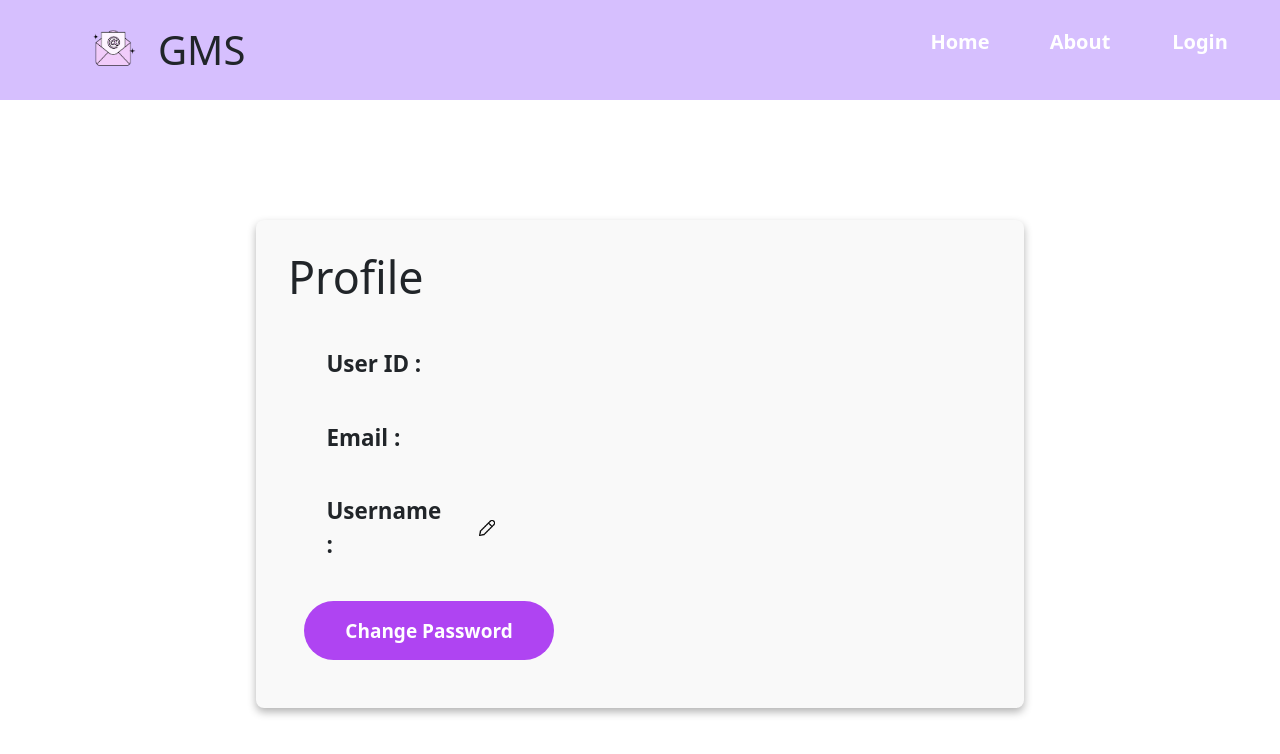
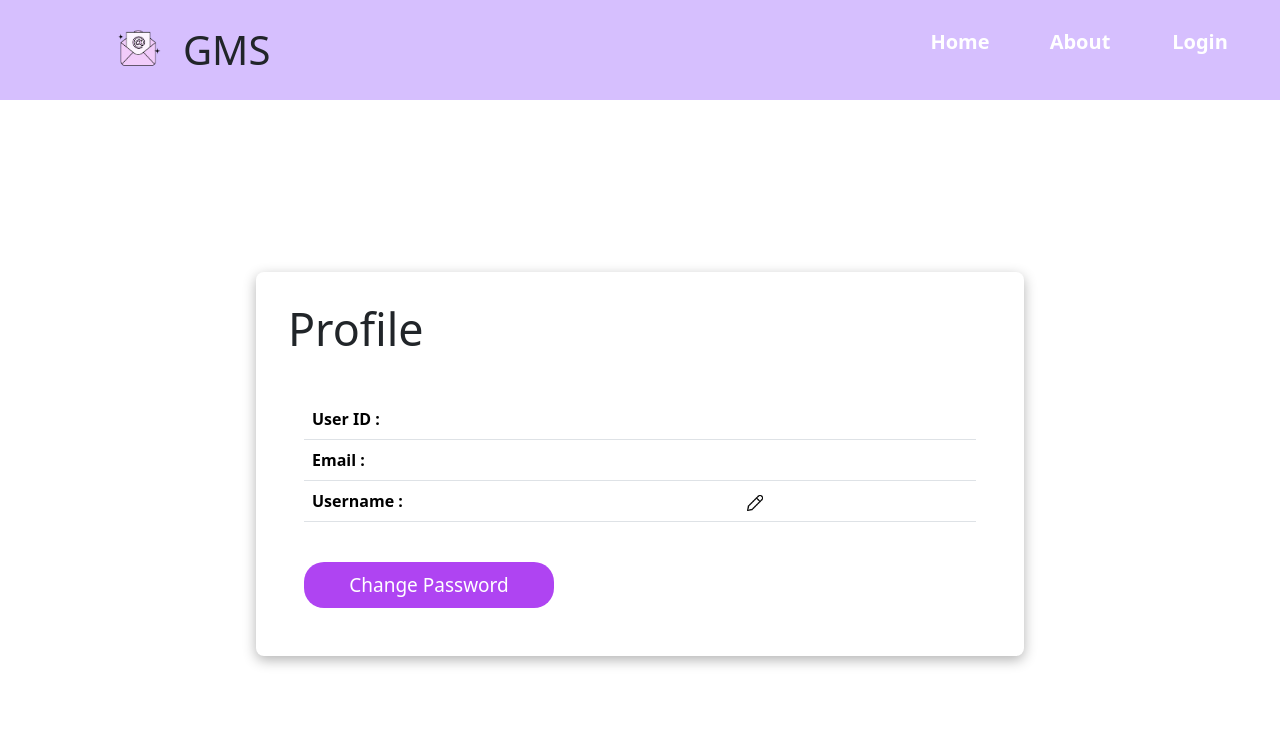
Before and after one commit to SmeraTharakan/GrievanceManagementSystem2, a React (Vite) app in the folder frontend/: page /profile in a window 1280 px wide. Shown: the top 754 px of the page. Built offline with nearby package versions, Linux system fonts and the light colour scheme; no server answers.

Commit message:
css updated

```diff
--- a/frontend/src/Components/Assignee/Assignee.jsx
+++ b/frontend/src/Components/Assignee/Assignee.jsx
@@ -2,6 +2,7 @@ import React from 'react'
 import { useState, useEffect } from 'react';
 import api from '../../Api/api.jsx';
 import './Assignee.css'
+import empty from '../../assets/empty.png';
 
 const Assignee = () => {
 
@@ -52,6 +53,8 @@ const Assignee = () => {
 
     return (
         <div className="container">
+            {grievances.length > 0 ? (
+            <>
             <div className='line'>
                 <h2>Assigned Grievances</h2>
             </div>
@@ -93,6 +96,15 @@ const Assignee = () => {
                     )}
                 </tbody>
             </table>
+            </>
+            ) : (
+            <div className='empty-container'>
+                <img
+                src={empty}
+                style={{width: '100px', height:'100px', margin:'30px 0'}}/>
+                <p>No Grievances assigned</p>
+            </div>
+            )}
         </div>
     )
 }
--- a/frontend/src/Components/Grievance/Grievance.css
+++ b/frontend/src/Components/Grievance/Grievance.css
@@ -59,3 +59,10 @@
   justify-content: space-around;
   margin: 20px 0;
 }
+
+.empty-container{
+  margin-top: 50px;
+  display: block;
+  text-align: center;
+  font-size: 0.8rem;
+}
--- a/frontend/src/Components/Grievance/Grievance.jsx
+++ b/frontend/src/Components/Grievance/Grievance.jsx
@@ -5,6 +5,7 @@ import './Grievance.css'
 import bin from '../../assets/bin.png';
 import edit from '../../assets/edit.png';
 import add from '../../assets/add.png';
+import empty from '../../assets/empty.png';
 
 const Grievance = () => {
     const userId = localStorage.getItem("userId");
@@ -90,6 +91,8 @@ const Grievance = () => {
 
   return (
     <div className='container' >
+      {grievances.length > 0 ? (
+        <>
         <div className='line'>
                 <h2>Grievances</h2>
                 <img src={add} alt="Add"  onClick={toggleAdd} style={{ cursor: 'pointer', width: '33px' }}/>
@@ -138,6 +141,16 @@ const Grievance = () => {
 
             </tbody>
         </table>
+        </>
+        ) : (
+          <div className='empty-container'>
+            <img
+            src={empty}
+            style={{width: '100px', height:'100px', margin:'30px 0'}}/>
+            <p>No Grievances yet</p>
+            <button onClick={toggleAdd}>Add Grievance</button>
+          </div>
+        )}
         {showAddModel && (
         <div className="overlay">
           <div className="content">
--- a/frontend/src/Components/NavBar/NavBar.css
+++ b/frontend/src/Components/NavBar/NavBar.css
@@ -3,8 +3,9 @@
   height: 3em;
   padding: 0;
 }
+
 .icon {
-    margin-left: 90px;
+  margin-left: 115px;
   width: 150px;
   display: flex;
   justify-content: space-around;
@@ -38,7 +39,6 @@
 }
 
 
-
 .menu-bar li a {
   display: block;
   width: 120px;
@@ -48,6 +48,7 @@
   text-align: center;
   padding: 14px 16px;
   text-decoration: none;
+
 }
 
 .menu-bar li a:hover {
--- a/frontend/src/Components/NavBar/NavBar.jsx
+++ b/frontend/src/Components/NavBar/NavBar.jsx
@@ -21,11 +21,13 @@ const NavBar = ({toggleSidebar}) => {
             <div className='icon'>
             {isLoggedIn && (
             <>
+            <ul>
               <li>
                 <button className="hamburger-icon" onClick={toggleSidebar}>
                   ☰
                 </button>
               </li>
+            </ul>
             </>)}
                 <img src={Logo} className='logo'/>
                 <div className='gms'>GMS</div>
--- a/frontend/src/Components/Profile/Profile.css
+++ b/frontend/src/Components/Profile/Profile.css
@@ -4,9 +4,8 @@
     width: 60%;
     margin: 0 auto;
     padding: 2rem;
-    background-color: #f9f9f9;
     border-radius: 8px;
-    box-shadow: 0 4px 8px rgba(0, 0, 0, 0.3);
+    box-shadow: 0 4px 13px rgba(0, 0, 0, 0.3);
 }
 
 .profile-detail {
@@ -16,77 +15,11 @@
     padding: 1rem;
 }
 
-.profile-detail p strong{
-    margin-right: 20px;
-}
 
-
-.editable-field {
-    display: flex;
-    align-items: center;
-    margin-bottom: 16px;
-    gap: 24px;
-}
-
-.editable-field label {
-    font-size: 1.4rem;
-    margin-inline-start: 1em;
-    flex-shrink: 0;
-    width: 117px;
-}
-
-.editable-field span {
-    display: flex;
-    align-items: center;
-    gap: 15px;
-}
-
-.editable-field input {
-    padding: 5px 8px;
-    font-size: 1rem;
-    border: 1px solid #ccc;
-    border-radius: 4px;
-    outline: none;
-    width: 400px;
-    transition: border-color 0.3s ease;
-}
-
-.editable-field input:focus {
-    border-color: #007bff;
-}
-
-.editable-field img {
-    cursor: pointer;
-    width: 20px;
-    height: 20px;
-    transition: transform 0.2s ease;
-}
-
-.editable-field img:hover {
-    transform: scale(1.1);
-}
-
-.editable-field .password-dots {
-    font-size: 1.2rem;
-    letter-spacing: 2px;
-}
-
-.tick-icon,
-.edit-icon {
-    margin-left: 8px;
-}
 
 @media (max-width: 768px) {
     .profile-container {
         width: 90%;
-    }
-
-    .editable-field label {
-        font-size: 1rem;
-    }
-
-    .editable-field input {
-        width: 150px;
     }
 }
 
@@ -107,18 +40,18 @@
 .profile-content {
     background-color: white;
     border-radius: 8px;
-    max-width: 350px;
+    max-width: 550px;
     width: 100%;
-    height: 440px;
+    height: 420px;
     position: relative;
-    padding: 20px;
+    padding: 30px;
     z-index: 1000;
 }
 
 
 .profile-update{
     margin: 20px auto;
-    width: 300px;
+    width: 100%;
     height: 200px;
     display: flex;
     flex-direction: column;
@@ -140,4 +73,4 @@
     display: flex;
     align-items: center;
     justify-content: center;
-  }
+}
--- a/frontend/src/Components/Profile/Profile.jsx
+++ b/frontend/src/Components/Profile/Profile.jsx
@@ -13,7 +13,7 @@ const Profile = () => {
         email: '',
     });
 
-    const [editingField, setEditingField] = useState(null);
+    const [isEditingField, setIsEditingField] = useState(false);
     const [newUsername, setNewUsername] = useState('');
     const [refresh, setRefresh] = useState(false);
 
@@ -35,12 +35,6 @@ const Profile = () => {
         fetchUserDetails();
     }, [userId,refresh]);
 
-    const toggleEdit = (field) => {
-        setEditingField(field);
-        if (field === 'username') setNewUsername(userDetails.username);
-        if (field === 'password') setNewPassword(userDetails.password);
-    };
-
     const saveUsername = async () => {
         try {
 
@@ -50,9 +44,9 @@ const Profile = () => {
 
             console.log(`Successfully updated username:`, response.data);
             setRefresh(!refresh);
-            setEditingField(null);
+            setIsEditingField(false);
         } catch (error) {
-            console.error(`Error updating ${field}:`, error);
+            console.error(`Error updating :`, error);
         }
     };
 
@@ -82,13 +76,21 @@ const Profile = () => {
             <div className="profile-container" >
                 <h2>Profile</h2>
                 <div className="profile-detail">
-                    <p><strong>User ID :</strong>{userId}</p>
-                    <p><strong>Email :</strong> {userDetails.email}</p>
-
-                    <div className="editable-field">
-                        <label><strong>Username :</strong></label>
-                        {editingField === 'username' ? (
-                            <span>
+                    <table className='table'>
+                        <tbody>
+                            <tr>
+                                <td><strong>User ID :</strong></td>
+                                <td>{userId}</td>
+                            </tr>
+                            <tr>
+                                <td><strong>Email :</strong></td>
+                                <td>{userDetails.email}</td>
+                            </tr>
+                            <tr>
+                                <td><strong>Username :</strong></td>
+                                <td>
+                                    {isEditingField ? (
+                                        <>
                                             <input
                                                 type="text"
                                                 value={newUsername}
@@ -101,20 +103,24 @@ const Profile = () => {
                                                 onClick={() => saveUsername()}
                                                 style={{ cursor: 'pointer', width: '20px' }}
                                             />
-                            </span>
+                                        </>
                                     ) : (
-                            <span>
+                                        <>
                                             {userDetails.username}
                                             <img
                                                 src={edit}
                                                 alt="Edit"
-                                    onClick={() => toggleEdit('username')}
-                                    style={{ cursor: 'pointer', marginLeft: '10px', width: '20px' }}
+                                                onClick={() => setIsEditingField(true)}
+                                                style={{ cursor: 'pointer', marginLeft: '40px', width: '20px' }}
                                             />
-                            </span>
+                                        </>
                                     )}
+                                </td>
+                            </tr>
+                        </tbody>
+                    </table>
+                    <button onClick={() => setShowPasswordModal(true)}>Change Password</button>
                 </div>
-                    <button onClick={() => setShowPasswordModal(true)}>Change Password</button>
                 {showPasswordModal && (
                         <div className="profile-overlay">
                             <div className="profile-content">
@@ -156,9 +162,6 @@ const Profile = () => {
                             </div>
                         </div>
                 )}
-
-
-                </div>
             </div>
         </div>
     );
--- a/frontend/src/Components/Supervisor/Supervisor.jsx
+++ b/frontend/src/Components/Supervisor/Supervisor.jsx
@@ -4,6 +4,7 @@ import api from '../../Api/api.jsx';
 import './Supervisor.css'
 import edit from '../../assets/edit.png';
 import tick from '../../assets/tick.png';
+import empty from '../../assets/empty.png';
 
 const Supervisor = () => {
     const userId = localStorage.getItem("userId");
@@ -121,6 +122,8 @@ const Supervisor = () => {
 
   return (
     <div className='container' >
+        {grievances.length > 0 ? (
+        <>
         <div className='line'>
                 <h2>Assign Grievances</h2>
         </div>
@@ -155,6 +158,15 @@ const Supervisor = () => {
 
             </tbody>
         </table>
+        </>
+        ) : (
+          <div className='empty-container'>
+            <img
+            src={empty}
+            style={{width: '100px', height:'100px', margin:'30px 0'}}/>
+            <p>No Grievances to assign</p>
+          </div>
+        )}
         {selectedGrievance && (
                 <div className="details-overlay">
                     <div className="details-content" onClick={(e) => e.stopPropagation()}>
--- a/frontend/src/index.css
+++ b/frontend/src/index.css
@@ -57,12 +57,12 @@ p{
 
 body button {
   border: 1px solid transparent;
-  border-radius: 50px;
-  width: 250px;
-  height: 59px;
-  padding: 0.6em 1.2em;
+  border-radius: 20px;
+  padding: 0.4em 1.7em;
   font-size: 19px;
-  font-weight: 700;
+  font-weight: 500;
+  max-width: 250px;
+  min-width: 180px;
   font-family: inherit;
   background-color: #af44f2;
   color: #fff;
```
Also changed, not shown: frontend/src/Components/SideBar/SideBar.css (+87 -6 lines), frontend/src/Components/SideBar/SideBar.jsx (+17 -6 lines), frontend/src/assets/empty.png (added). Lines whose indentation alone changed are shown as unchanged.
